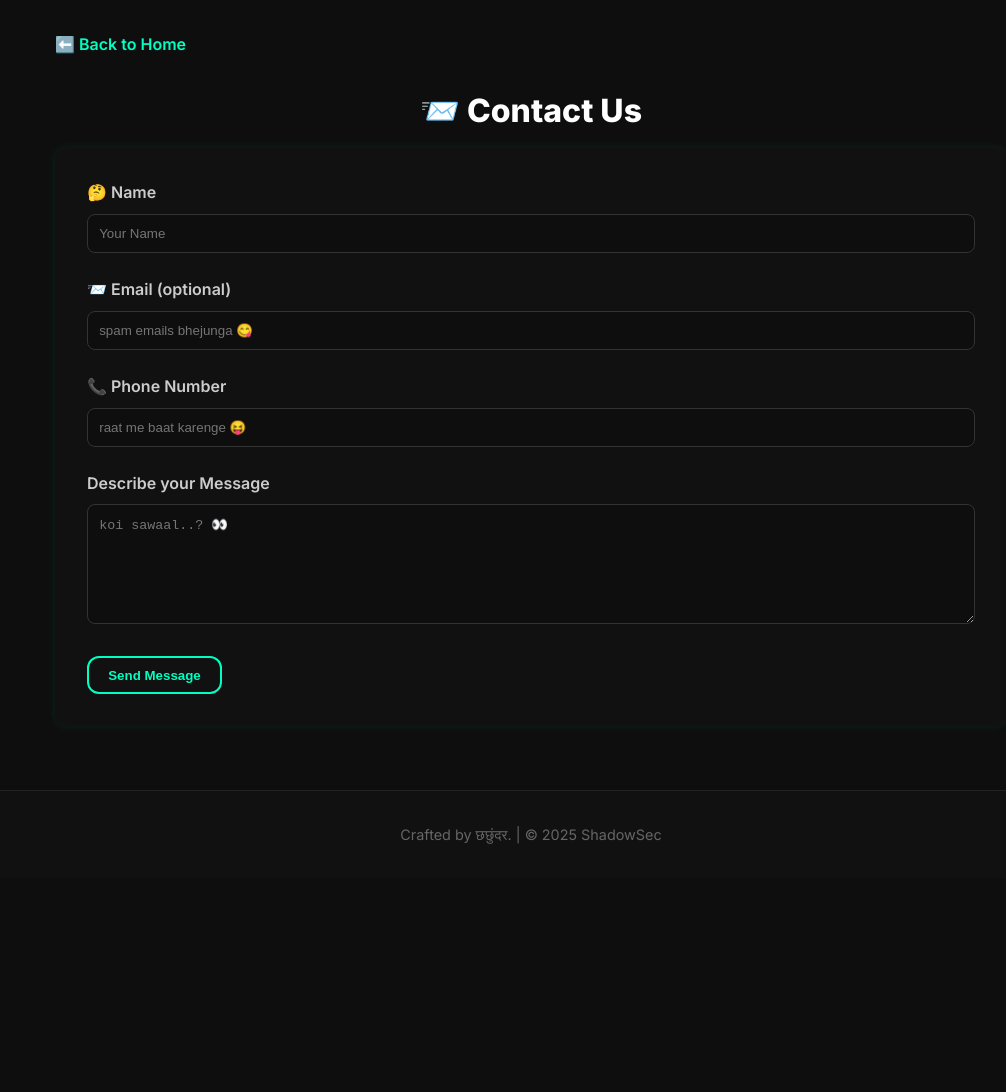
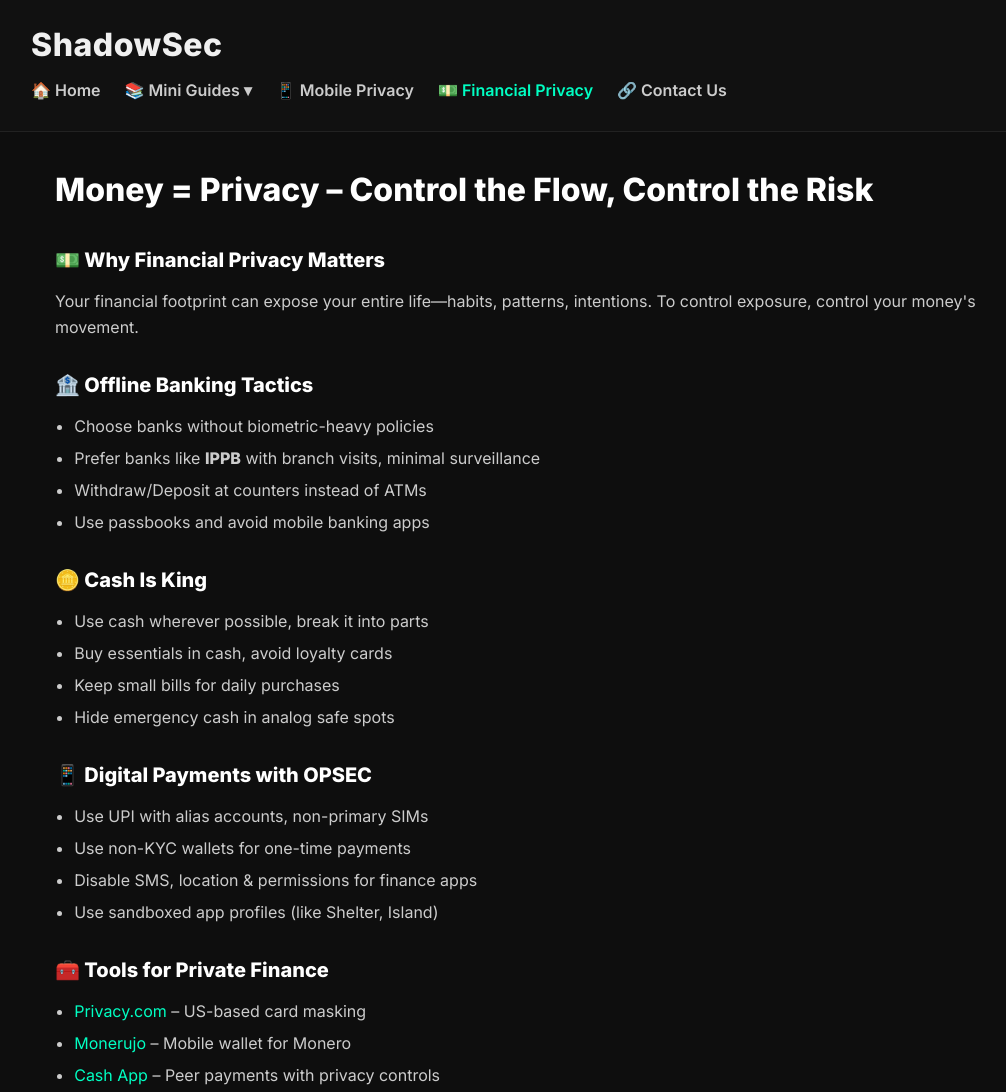
Before and after one commit to fatty-raccoon/testrp, a plain HTML site: page analog.html in a window 1280 px wide. Shown: the top 1092 px of the page, without its empty margins (109-1115 px from the left). Before the commit the page ends 878 px from the top, so only its background shows below. Drawn offline with Linux system fonts and the light colour scheme.

Commit message:
Update analog.html

```diff
--- a/analog.html
+++ b/analog.html
@@ -3,89 +3,184 @@
 <head>
   <meta charset="UTF-8" />
   <meta name="viewport" content="width=device-width, initial-scale=1.0"/>
-  <title>Contact Us | ShadowSec</title>
+  <title>Money = Privacy – Control Your Flow | ShadowSec</title>
   <link href="https://fonts.googleapis.com/css2?family=Inter:wght@400;600;800&display=swap" rel="stylesheet"/>
   <style>
-    * { margin: 0; padding: 0; box-sizing: border-box; }
+    * {
+      margin: 0;
+      padding: 0;
+      box-sizing: border-box;
+    }
     body {
       font-family: 'Inter', sans-serif;
       background-color: #0e0e0e;
       color: #e5e5e5;
       line-height: 1.6;
     }
+
+    header {
+      background-color: #111;
+      color: #f0f0f0;
+      padding: 1.2rem 1.5rem;
+      position: sticky;
+      top: 0;
+      z-index: 1000;
+      border-bottom: 1px solid #222;
+    }
+
     .container {
       max-width: 1000px;
       margin: 0 auto;
+    }
+
+    .site-title {
+      font-size: 2rem;
+      font-weight: 800;
+      letter-spacing: 0.5px;
+    }
+
+    .menu-toggle {
+      font-size: 1.6rem;
+      background: none;
+      color: white;
+      border: none;
+      cursor: pointer;
+      display: block;
+      position: absolute;
+      top: 1.3rem;
+      right: 1.5rem;
+    }
+
+    nav {
+      display: none;
+      flex-direction: column;
+      gap: 0.75rem;
+      margin-top: 1rem;
+    }
+
+    nav a {
+      color: #ccc;
+      font-weight: 600;
+      text-decoration: none;
+      padding: 0.5rem 0;
+      display: block;
+    }
+
+    nav a:hover,
+    nav a.active {
+      color: #00ffc3;
+    }
+
+    .dropdown {
+      position: relative;
+    }
+
+    .dropdown-menu {
+      display: none;
+      position: absolute;
+      top: 100%;
+      left: 0;
+      background: #111;
+      border: 1px solid #222;
+      border-radius: 0.5rem;
+      padding: 0.5rem 0;
+      z-index: 999;
+      min-width: 180px;
+      box-shadow: 0 0 10px rgba(0, 255, 195, 0.1);
+    }
+
+    .dropdown-menu a {
+      padding: 0.6rem 1rem;
+      display: block;
+      color: #e5e5e5;
+      text-decoration: none;
+    }
+
+    .dropdown-menu a:hover {
+      background: #222;
+      color: #00ffc3;
+    }
+
+    .dropdown-toggle {
+      display: inline-block;
+      margin-left: 0.25rem;
+      transition: transform 0.3s ease;
+    }
+
+    .rotate {
+      transform: rotate(180deg);
+    }
+
+    @media (min-width: 768px) {
+      nav {
+        display: flex !important;
+        flex-direction: row;
+        justify-content: flex-start;
+        gap: 1.5rem;
+        margin-top: 0;
+        position: static;
+      }
+
+      .menu-toggle {
+        display: none;
+      }
+
+      .dropdown:hover .dropdown-menu {
+        display: block;
+      }
+    }
+
+    @media (max-width: 767px) {
+      .dropdown-menu {
+        position: static;
+        box-shadow: none;
+        border: none;
+        background: none;
+        padding-left: 1rem;
+      }
+    }
+
+    main {
       padding: 2rem 1.5rem;
     }
-    .back-link {
-      display: inline-block;
-      margin-bottom: 1.7rem;
+
+    main h2 {
+      font-size: 2rem;
+      margin-bottom: 1.6rem;
+      color: #ffffff;
+    }
+
+    h3 {
+      font-size: 1.25rem;
+      margin-top: 1.8rem;
+      margin-bottom: 0.8rem;
+      color: #fff;
+    }
+
+    article p,
+    article ul {
+      font-size: 1rem;
+      color: #ccc;
+      margin-bottom: 1rem;
+    }
+
+    article ul {
+      padding-left: 1.2rem;
+    }
+
+    article ul li {
+      margin-bottom: 0.4rem;
+    }
+
+    a {
       color: #00ffc3;
-      font-weight: 600;
       text-decoration: none;
     }
-    .back-link:hover { text-decoration: underline; }
-    h2 {
-      font-size: 2rem;
-      margin-bottom: 0.75rem;
-      color: #ffffff;
-      text-align: center;
+
+    a:hover {
+      text-decoration: underline;
     }
-    form {
-      background-color: #111;
-      padding: 2rem;
-      border-radius: 0.75rem;
-      box-shadow: 0 0 10px rgba(0, 255, 195, 0.1);
-    }
-    label {
-      display: block;
-      margin-bottom: 0.5rem;
-      color: #ccc;
-      font-weight: 600;
-    }
-    input, textarea {
-      width: 100%;
-      padding: 0.7rem;
-      margin-bottom: 1.5rem;
-      background: #0e0e0e;
-      border: 1px solid #333;
-      border-radius: 0.5rem;
-      color: #e5e5e5;
-      transition: border 0.3s, box-shadow 0.3s;
-    }
-    input:focus, textarea:focus {
-      border-color: #00ffc3;
-      outline: none;
-      box-shadow: 0 0 5px rgba(0, 255, 195, 0.6);
-    }
-    textarea {
-      resize: vertical;
-      min-height: 120px;
-    }
-    button {
-      background: transparent;
-      color: #00ffc3;
-      border: 2px solid #00ffc3;
-      padding: 0.6rem 1.2rem;
-      border-radius: 12px;
-      font-weight: 600;
-      cursor: pointer;
-      transition: background-color 0.3s ease;
-    }
-    button:hover {
-      background-color: rgba(0, 255, 195, 0.1);
-    }
-    .confirmation {
-      background: #111;
-      border: 1px solid #333;
-      padding: 1rem;
-      border-radius: 0.5rem;
-      color: #00ffc3;
-      margin-top: 1rem;
-      text-align: center;
-      display: none;
-    }
+
     footer {
       background-color: #111;
       text-align: center;
@@ -98,58 +193,113 @@
   </style>
 </head>
 <body>
+  <header>
+    <div class="container">
+      <div class="site-title">ShadowSec</div>
+      <button class="menu-toggle" onclick="toggleMenu()">☰</button>
+      <nav id="mainNav">
+        <a href="https://lamboar.github.io/shadowsec/">🏠 Home</a>
+        <div class="dropdown">
+          <a href="#" id="miniGuidesLink">
+            📚 Mini Guides<span class="dropdown-toggle">▾</span>
+          </a>
+          <div class="dropdown-menu">
+            <a href="https://lamboar.github.io/shadowsec/osint.html">🕵️ OSINT</a>
+            <a href="https://lamboar.github.io/shadowsec/opsec.html">🛡️ OPSEC</a>
+            <a href="https://lamboar.github.io/shadowsec/survival.html">📻 Analog Survival</a>
+          </div>
+        </div>
+        <a href="https://lamboar.github.io/shadowsec/mobpriv.html">📱 Mobile Privacy</a>
+        <a href="https://lamboar.github.io/shadowsec/money.html" class="active">💵 Financial Privacy</a>
+        <a href="https://lamboar.github.io/shadowsec/contact.html">🔗 Contact Us</a>
+      </nav>
+    </div>
+  </header>
+
   <main class="container">
-    <a class="back-link" href="https://lamboar.github.io/shadowsec/">⬅️ Back to Home</a>
-    <h2>📨 Contact Us</h2>
+    <h2>Money = Privacy – Control the Flow, Control the Risk</h2>
+    <article>
+      <h3>💵 Why Financial Privacy Matters</h3>
+      <p>Your financial footprint can expose your entire life—habits, patterns, intentions. To control exposure, control your money's movement.</p>
 
-    <form id="contactForm" action="https://usebasin.com/f/29beafa5cc14" method="POST">
-      <label for="name">🤔 Name</label>
-      <input type="text" id="name" name="name" placeholder="Your Name" required />
+      <h3>🏦 Offline Banking Tactics</h3>
+      <ul>
+        <li>Choose banks without biometric-heavy policies</li>
+        <li>Prefer banks like <strong>IPPB</strong> with branch visits, minimal surveillance</li>
+        <li>Withdraw/Deposit at counters instead of ATMs</li>
+        <li>Use passbooks and avoid mobile banking apps</li>
+      </ul>
 
-      <label for="email">📨 Email (optional)</label>
-      <input type="email" id="email" name="email" placeholder="spam emails bhejunga 😋" />
+      <h3>🪙 Cash Is King</h3>
+      <ul>
+        <li>Use cash wherever possible, break it into parts</li>
+        <li>Buy essentials in cash, avoid loyalty cards</li>
+        <li>Keep small bills for daily purchases</li>
+        <li>Hide emergency cash in analog safe spots</li>
+      </ul>
 
-      <label for="phone">📞 Phone Number</label>
-      <input type="tel" id="phone" name="phone" placeholder="raat me baat karenge 😝" required />
+      <h3>📱 Digital Payments with OPSEC</h3>
+      <ul>
+        <li>Use UPI with alias accounts, non-primary SIMs</li>
+        <li>Use non-KYC wallets for one-time payments</li>
+        <li>Disable SMS, location & permissions for finance apps</li>
+        <li>Use sandboxed app profiles (like Shelter, Island)</li>
+      </ul>
 
-      <label for="message">Describe your Message</label>
-      <textarea id="message" name="message" placeholder="koi sawaal..? 👀" required></textarea>
+      <h3>🧰 Tools for Private Finance</h3>
+      <ul>
+        <li><a href="https://www.privacy.com" target="_blank">Privacy.com</a> – US-based card masking</li>
+        <li><a href="https://monerujo.io" target="_blank">Monerujo</a> – Mobile wallet for Monero</li>
+        <li><a href="https://cash.app" target="_blank">Cash App</a> – Peer payments with privacy controls</li>
+      </ul>
 
-      <button type="submit">Send Message</button>
-    </form>
+      <h3>📚 Learning More</h3>
+      <ul>
+        <li><a href="https://localmonero.co" target="_blank">LocalMonero</a> – Buy/sell XMR anonymously</li>
+        <li><a href="https://dark.fail" target="_blank">Dark.fail</a> – Directory of privacy-focused hidden services</li>
+        <li><a href="https://bisq.network" target="_blank">Bisq</a> – Decentralized crypto exchange</li>
+      </ul>
 
-    <div class="confirmation" id="confirmationMsg">
-      ✅ Message sent successfully. We'll get back to you soon.
-    </div>
+      <h3>💡 Suggestions</h3>
+      <ul>
+        <li>Store transaction logs offline only</li>
+        <li>Have a system: cash for daily, UPI for rare needs, crypto for anonymous trades</li>
+        <li>Rotate usage patterns and don't build habits</li>
+      </ul>
+    </article>
   </main>
 
   <footer>
-    <p>Crafted by छछुंदर. | &copy; 2025 ShadowSec</p>
+    <p>Created by Anonymous. &copy; 2025</p>
   </footer>
 
   <script>
-    const form = document.getElementById('contactForm');
-    const confirmation = document.getElementById('confirmationMsg');
+    function toggleMenu() {
+      const nav = document.getElementById("mainNav");
+      nav.style.display = nav.style.display === "flex" ? "none" : "flex";
+    }
 
-    form.addEventListener('submit', async function(e) {
-      e.preventDefault();
+    document.addEventListener('DOMContentLoaded', function () {
+      const miniLink = document.getElementById('miniGuidesLink');
+      const dropdownMenu = miniLink.nextElementSibling;
+      const arrow = miniLink.querySelector('.dropdown-toggle');
 
-      const formData = new FormData(form);
-      const response = await fetch(form.action, {
-        method: "POST",
-        body: formData,
-        headers: { 'Accept': 'application/json' }
+      miniLink.addEventListener('click', function (e) {
+        if (window.innerWidth < 768) {
+          e.preventDefault();
+          const isOpen = dropdownMenu.style.display === 'flex' || dropdownMenu.style.display === 'block';
+          dropdownMenu.style.display = isOpen ? 'none' : 'block';
+          arrow.classList.toggle('rotate', !isOpen);
+        }
       });
 
-      if (response.ok) {
-        form.reset();
-        confirmation.style.display = 'block';
-        confirmation.innerText = '✅ Message sent successfully. We\'ll get back to you soon.';
-      } else {
-        confirmation.innerText = '❌ Something went wrong. Try again later.';
-        confirmation.style.display = 'block';
-      }
+      document.addEventListener('click', function (e) {
+        if (!miniLink.contains(e.target) && !dropdownMenu.contains(e.target) && window.innerWidth < 768) {
+          dropdownMenu.style.display = 'none';
+          arrow.classList.remove('rotate');
+        }
+      });
     });
   </script>
 </body>
-    </html>
+  </html>
```
